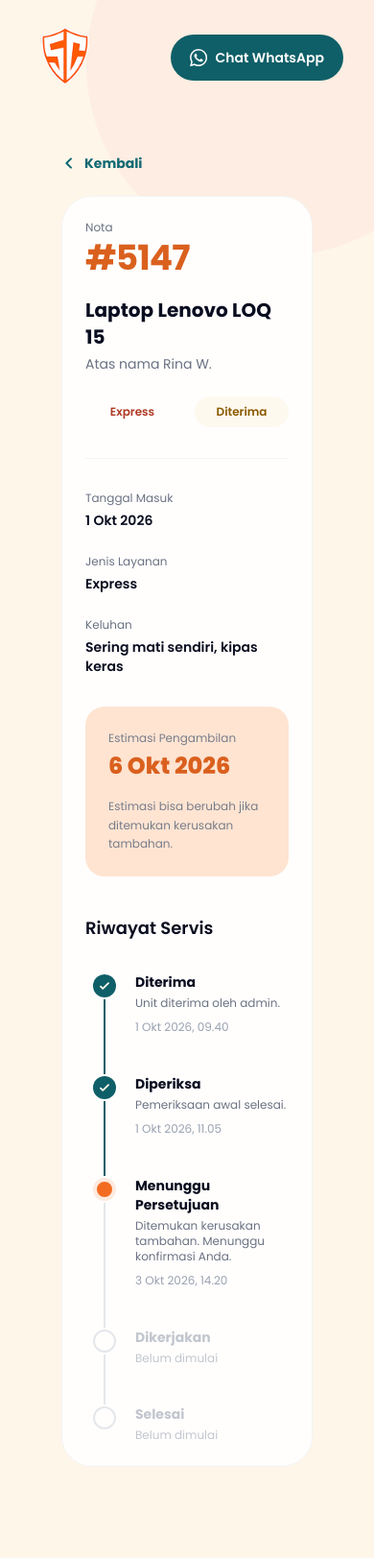
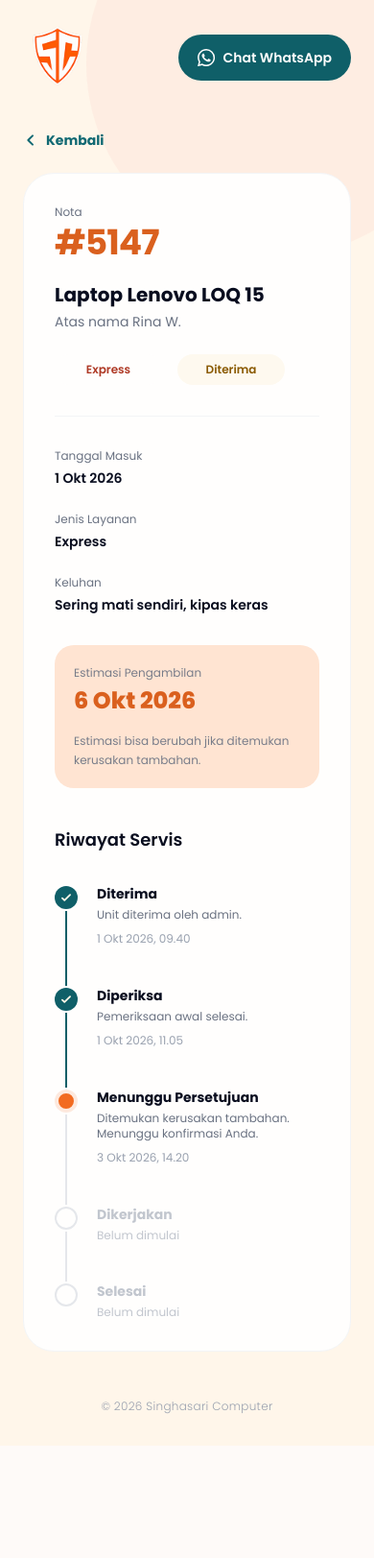
Before and after one commit to rayanaaajs/Sistem-Manajemen-Servis, a PHP site: page /pelanggan/hasil.php in a window 390 px wide. Shown: the top 1623 px of the page at 96% size. After the commit the page ends 1506 px from the top, so only its background shows below. Run offline with PHP 8.4, Linux system fonts and the light colour scheme.

Commit message:
fix responsive halaman pelanggan

```diff
--- a/admin/antrean.php
+++ b/admin/antrean.php
@@ -182,7 +182,7 @@ require_once __DIR__ . '/../includes/header.php';
 
         <!-- Tabel Responsif (geser horizontal di HP) -->
         <div class="overflow-x-auto">
-          <table class="w-full min-w-[640px] whitespace-nowrap text-left border-collapse text-sm" id="tableAntrean">
+          <table class="w-full min-w-160 whitespace-nowrap text-left border-collapse text-sm" id="tableAntrean">
             <thead>
               <tr class="border-b border-white-hover text-white-darker font-bold text-[13px] tracking-wider">
                 <th class="py-4 px-5">Nota</th>
--- a/admin/tambah_sparepart.php
+++ b/admin/tambah_sparepart.php
@@ -26,7 +26,7 @@ require_once __DIR__ . '/../includes/helpers.php';
               <input type="text"
                      name="stok"
                      placeholder="Masukkan Stok"
-                     class="w-full px-4 py-3.5 rounded-2xl border border-blue-darker bg-white-light text-sm font-medium text-blue-darker placeholder-white-dark-hover focus:outline-none focus:border-tosca-dark focus:ring-2 focus:ring-tosca-dark/20 transition">
+                     class="w-full px-4 py-3.5 rounded-2xl border border-white-active bg-white-light text-sm font-medium text-blue-darker placeholder-white-dark-hover focus:outline-none focus:border-tosca-dark focus:ring-2 focus:ring-tosca-dark/20 transition">
             </div>
 
             <!-- Harga -->
@@ -59,7 +59,7 @@ require_once __DIR__ . '/../includes/helpers.php';
               Batal
             </a>
             <button type="submit"
-                    class="px-8 py-2.5 rounded-full bg-orange hover:bg-orange-hover text-white-light text-sm font-bold shadow-sm transition cursor-pointer">
+                    class="px-8 py-2.5 rounded-full bg-orange hover:bg-orange-hover text-white-light text-sm font-bold transition cursor-pointer">
               Tambah Sparepart
             </button>
           </div>
--- a/includes/header_pelanggan.php
+++ b/includes/header_pelanggan.php
@@ -24,7 +24,7 @@ $base = $__rel === '' ? '' : str_repeat('../', substr_count($__rel, '/') + 1);
 <body class="font-sans text-gray-800 min-h-screen flex flex-col">
 
     <!-- ================= NAVBAR PELANGGAN ================= -->
-    <header class="w-full flex items-center justify-between px-8 md:px-16 py-6">
+    <header class="w-full flex items-center justify-between px-6 sm:px-10 md:px-16 py-6">
 
         <!-- Logo Kiri -->
         <div class="flex items-center">
@@ -54,4 +54,4 @@ $base = $__rel === '' ? '' : str_repeat('../', substr_count($__rel, '/') + 1);
 
     <!-- ================= KONTEN UTAMA ================= -->
     <!-- flex-1 biar footernya otomatis kedorong ke paling bawah -->
-    <main class="flex-1 w-full max-w-6xl mx-auto py-4 px-10 md:px-0 flex flex-col">
+    <main class="flex-1 w-full max-w-6xl mx-auto py-4 px-6 sm:px-10 lg:px-8 flex flex-col">
--- a/pelanggan/hasil.php
+++ b/pelanggan/hasil.php
@@ -8,7 +8,6 @@ require_once __DIR__ . '/../includes/helpers.php';
 <!-- Lingkaran krem/peach pudar di pojok kanan atas[cite: 9] -->
 <div class="fixed top-0 right-0 w-100 h-100 lg:w-150 lg:h-150 bg-[#feeade] rounded-full translate-x-1/4 -translate-y-1/3 opacity-70 z-[-1] pointer-events-none"></div>
 
-<main class="flex-1 w-full max-w-4xl mx-auto py-6 px-6 md:px-0 flex flex-col mb-20">
 
     <!-- Tombol Kembali[cite: 9] -->
     <a href="lacak.php" class="inline-flex items-center gap-2 text-tosca font-bold text-sm hover:text-tosca-hover transition-opacity mb-6 w-fit">
@@ -17,7 +16,7 @@ require_once __DIR__ . '/../includes/helpers.php';
     </a>
 
     <!-- ================= KARTU HASIL PENCARIAN ================= -->
-    <div class="bg-white-light rounded-4xl p-6 md:p-10 lg:p-12 border border-gray-100">
+    <div class="bg-white-light rounded-4xl p-8 sm:p-10 md:p-10 lg:p-12 border border-gray-100">
 
         <!-- Header Nota & Badge -->
         <div class="flex flex-col md:flex-row md:items-start justify-between gap-4 border-b border-gray-100 pb-8">
@@ -52,7 +51,7 @@ require_once __DIR__ . '/../includes/helpers.php';
         </div>
 
         <!-- Box Estimasi[cite: 9] -->
-        <div class="bg-[#FFE4D2] rounded-[20px] p-6 flex flex-col md:flex-row md:items-center justify-between gap-4 mb-10">
+        <div class="bg-[#FFE4D2] rounded-[20px] p-5 sm:p-5 flex flex-col md:flex-row md:items-center justify-between gap-4 mb-10">
             <div>
                 <p class="text-[12px] text-gray-500 font-normal mb-1 opacity-90">Estimasi Pengambilan</p>
                 <h3 class="text-2xl font-extrabold text-orange-hover">6 Okt 2026</h3>
@@ -66,7 +65,7 @@ require_once __DIR__ . '/../includes/helpers.php';
         <div>
             <h3 class="text-lg font-semibold text-blue-darker mb-8">Riwayat Servis</h3>
 
-            <div class="pl-2">
+            <div class="pl-0 sm:pl-2">
                 <!-- ITEM 1: Diterima (Selesai) -->
                 <div class="relative flex gap-5 pb-10">
                     <!-- Garis penyambung ke bawah (Tosca) -->
@@ -153,7 +152,6 @@ require_once __DIR__ . '/../includes/helpers.php';
         </div>
 
     </div>
-</main>
 
 <?php
 require_once __DIR__ . '/../includes/footer_pelanggan.php';
```
Also changed, not shown: assets/css/tailwind.css.
